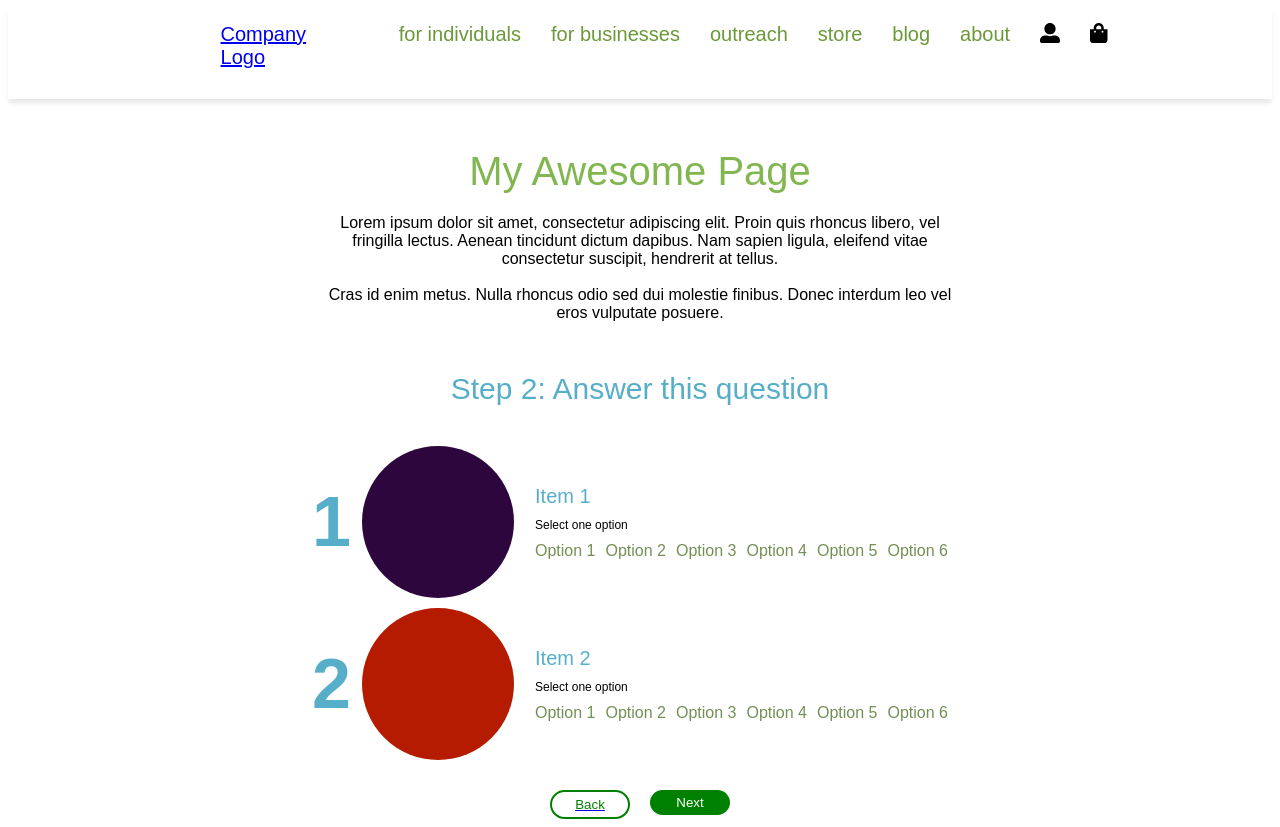
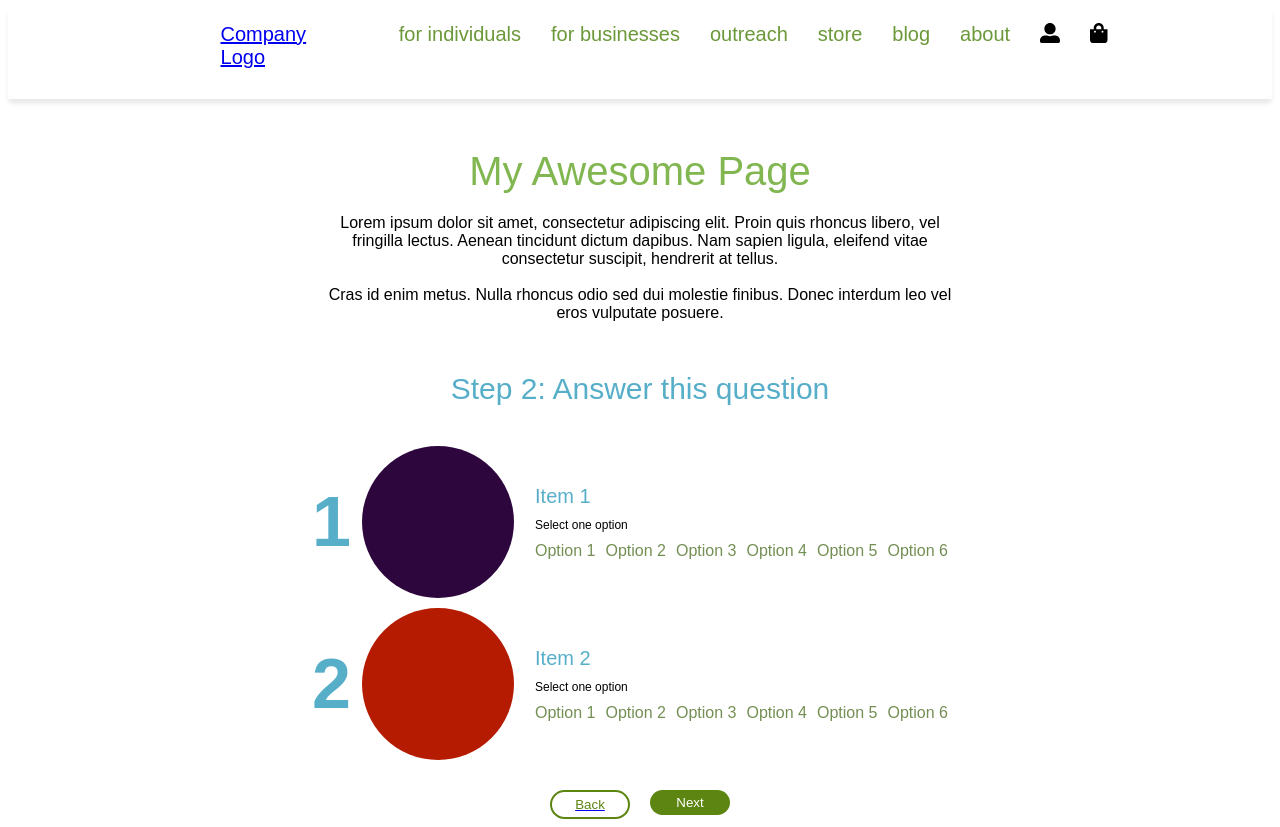
Before and after one commit to AshutoshVJTI/Quiz-UI, a React (Create React App) app: page /page2 in a window 1280 px wide. Built offline with nearby package versions, Linux system fonts and the light colour scheme; a web font is replaced by a local one.

Commit message:
Update Page2.css

```diff
--- a/src/Components/Page2/Page2.css
+++ b/src/Components/Page2/Page2.css
@@ -46,7 +46,7 @@ img{
     margin-left: 10px;
     margin-right: auto;
     color: white;
-    background-color: green;
+    background-color: #5d8512;
     border-radius: 15px;
     width: 80px;
     border: none;
@@ -58,11 +58,11 @@ img{
     margin-left: auto;
     margin-right: 10px;
     display: block;
-    color: green;
+    color: #5d8512;
     background-color: white;
     border-radius: 15px;
     width: 80px;
-    border: 2px solid green;
+    border: 2px solid #5d8512;
     padding: 5px;
     cursor: pointer;
 }
```
